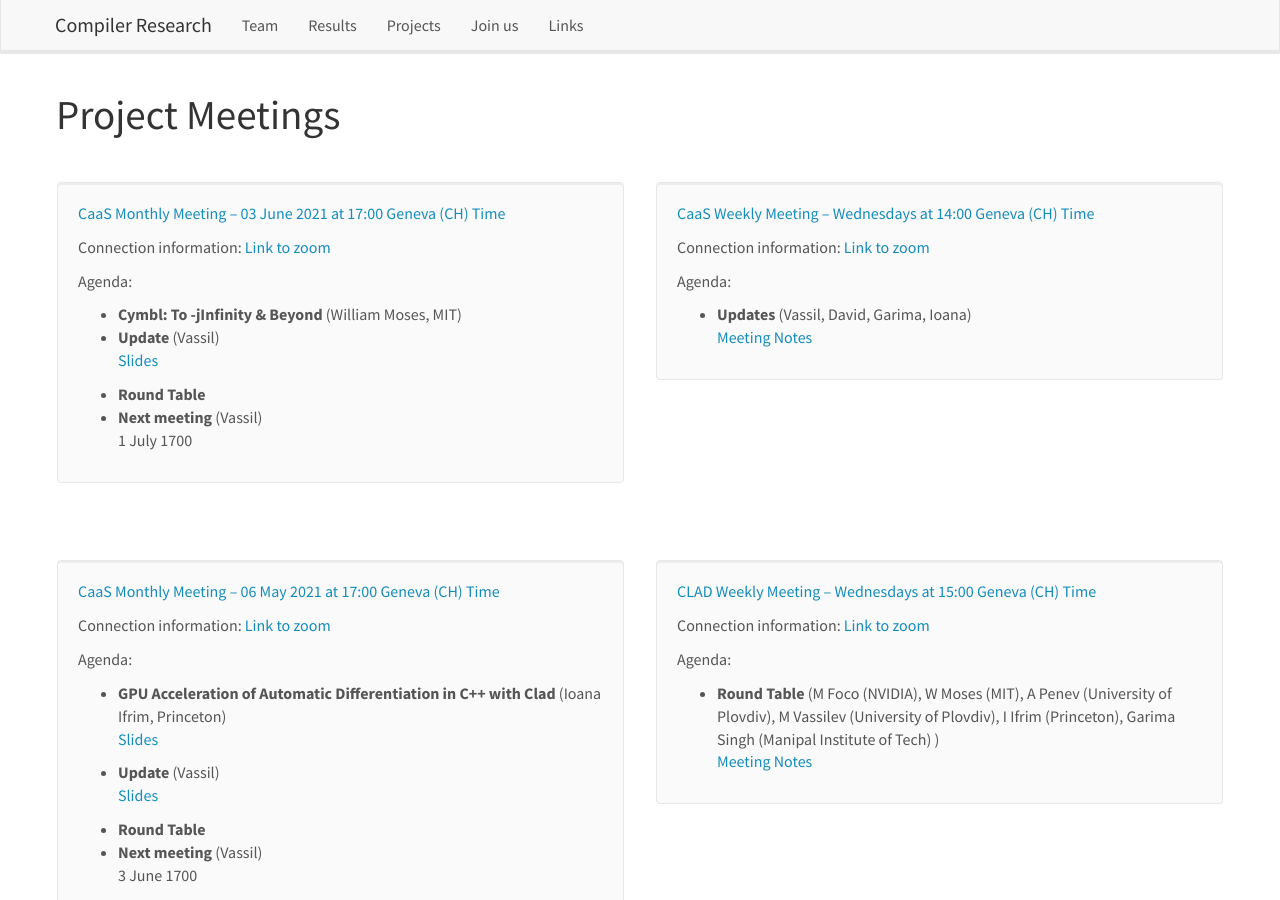
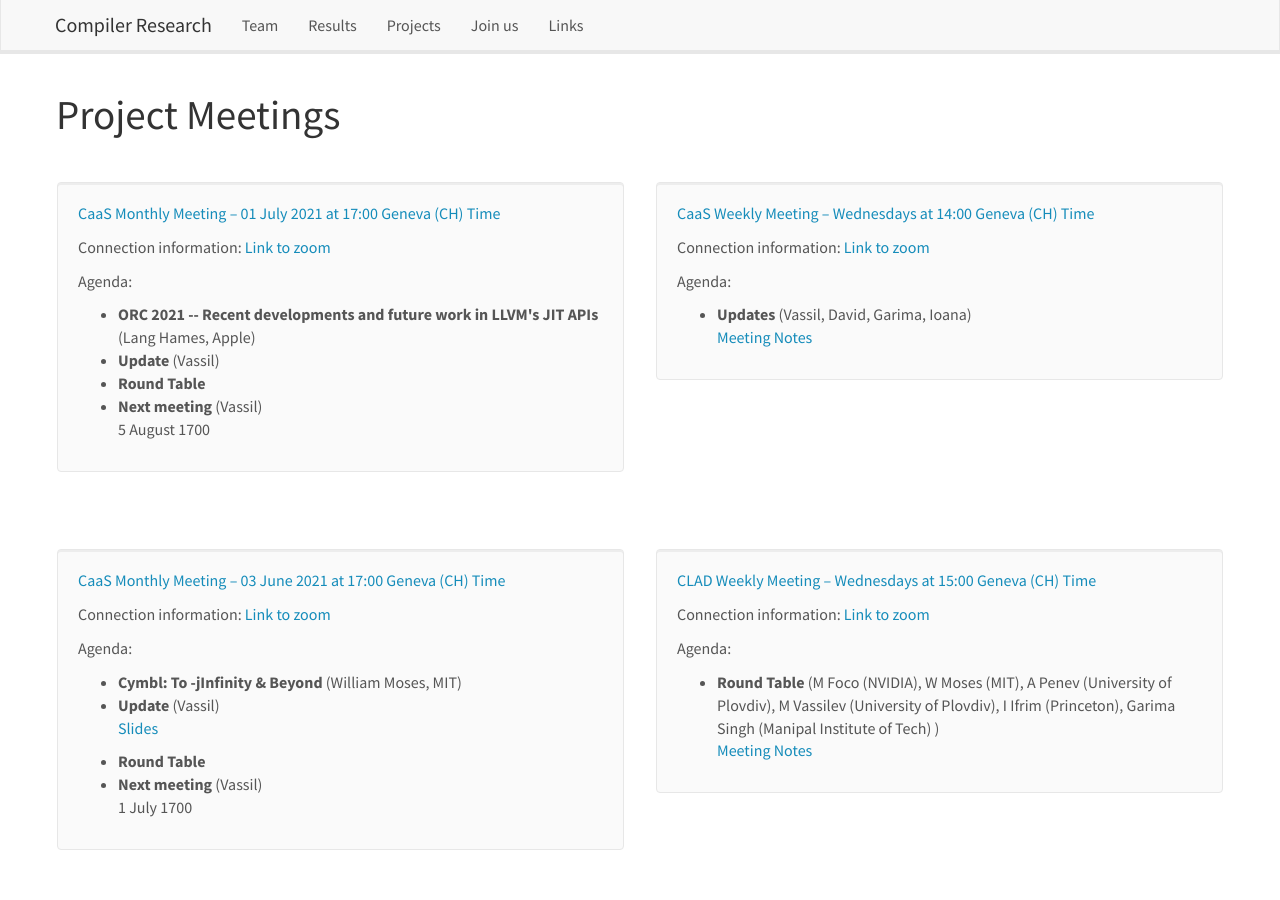
Before and after one commit to vgvassilev/clad, a Jekyll site: the page built from _pages/meetings.md, in a window 1280 px wide and 900 px high. Built offline with Jekyll 4.4.1, drawn with Linux system fonts in a browser that asks for light colours; nearby versions of some CDN libraries.

Commit message:
Add the next monthly meeting

```diff
--- a/_data/meetinglist.yml
+++ b/_data/meetinglist.yml
@@ -1,3 +1,18 @@
+- name: "CaaS Monthly Meeting"
+  date: 2021-07-01 17:00
+  time_cest: "17:00"
+  connect: "[Link to zoom](https://princeton.zoom.us/j/92544354004?pwd=ajFYajc5bnhFWXBOdFVrMXdFRSt3Zz09)"
+  label: caas_01Jul2021
+  agenda:
+    - title: "ORC 2021 -- Recent developments and future work in LLVM's JIT APIs"
+      speaker: "Lang Hames, Apple"
+    - title: Update
+      speaker: Vassil
+    - title: Round Table
+    - title: Next meeting
+      speaker: Vassil
+      link: 5 August 1700
+
 - name: "CaaS Monthly Meeting"
   date: 2021-06-03 17:00
   time_cest: "17:00"
```
